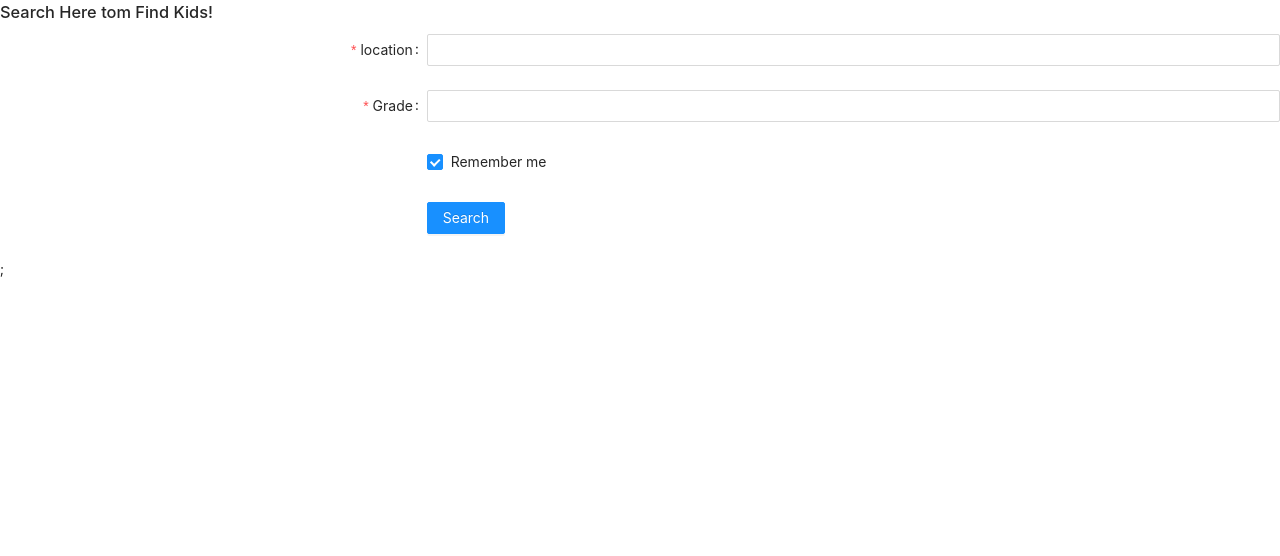
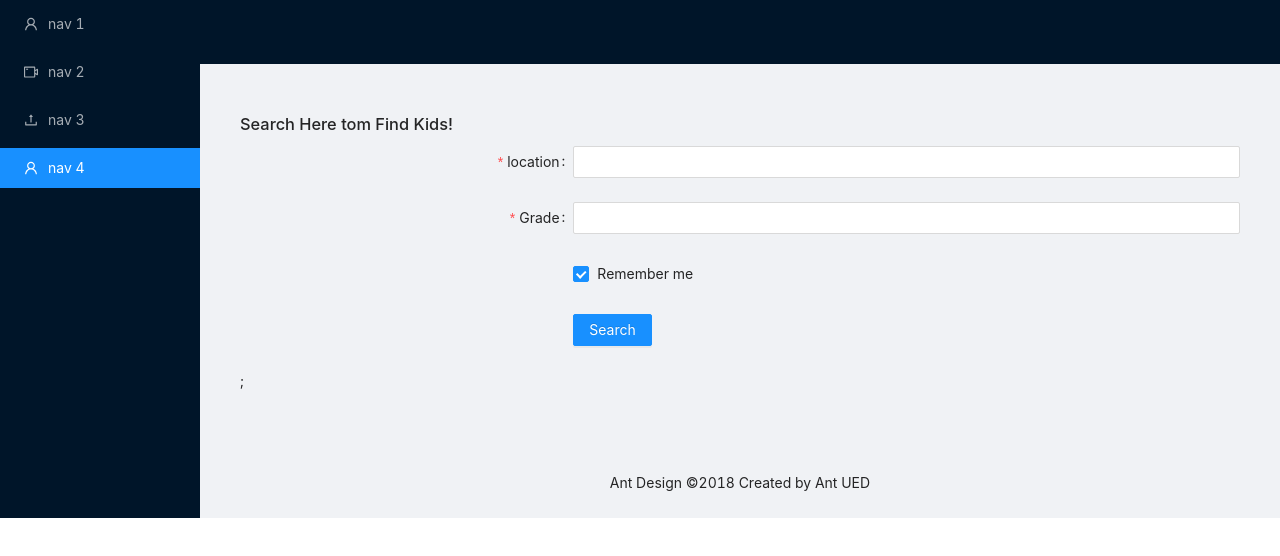
Before and after one commit to sagar776-dev/UNP_Alpha, a React (Create React App) app in the folder unp_alpha_app/: page / in a window 1280 px wide. Shown: the top 556 px of the page. Built offline with nearby package versions, Linux system fonts and the light colour scheme.

Commit message:
added layout to all page

```diff
--- a/unp_alpha_app/src/App.js
+++ b/unp_alpha_app/src/App.js
@@ -1,12 +1,76 @@
 import logo from './logo.svg';
+import React, { useState } from 'react';
 import './App.css';
 // import './components/search'
 import Search from './components/search';
 
+import 'antd/dist/antd.css';
+import { UploadOutlined, UserOutlined, VideoCameraOutlined } from '@ant-design/icons';
+import { Layout, Menu } from 'antd';
+const { Header, Content, Footer, Sider } = Layout;
+
 function App() {
   return (
     <div className="App">
-      <Search/>
+      {/* <Search/> */}
+      <Layout>
+    <Sider
+      breakpoint="lg"
+      collapsedWidth="0"
+      onBreakpoint={(broken) => {
+        console.log(broken);
+      }}
+      onCollapse={(collapsed, type) => {
+        console.log(collapsed, type);
+      }}
+    >
+      <div className="logo" />
+      <Menu
+        theme="dark"
+        mode="inline"
+        defaultSelectedKeys={['4']}
+        items={[UserOutlined, VideoCameraOutlined, UploadOutlined, UserOutlined].map(
+          (icon, index) => ({
+            key: String(index + 1),
+            icon: React.createElement(icon),
+            label: `nav ${index + 1}`,
+          }),
+        )}
+      />
+    </Sider>
+    <Layout>
+      <Header
+        className="site-layout-sub-header-background"
+        style={{
+          padding: 0,
+        }}
+      />
+      <Content
+        style={{
+          margin: '24px 16px 0',
+        }}
+      >
+        <div
+          className="site-layout-background"
+          style={{
+            padding: 24,
+            minHeight: 360,
+          }}
+        >
+          {/* content */}
+          <Search/>
+
+        </div>
+      </Content>
+      <Footer
+        style={{
+          textAlign: 'center',
+        }}
+      >
+        Ant Design ©2018 Created by Ant UED
+      </Footer>
+    </Layout>
+  </Layout>
     </div>
   );
 }
```
Also changed, not shown: unp_alpha_app/src/components/search copy.js (deleted, +0 -96 lines).
